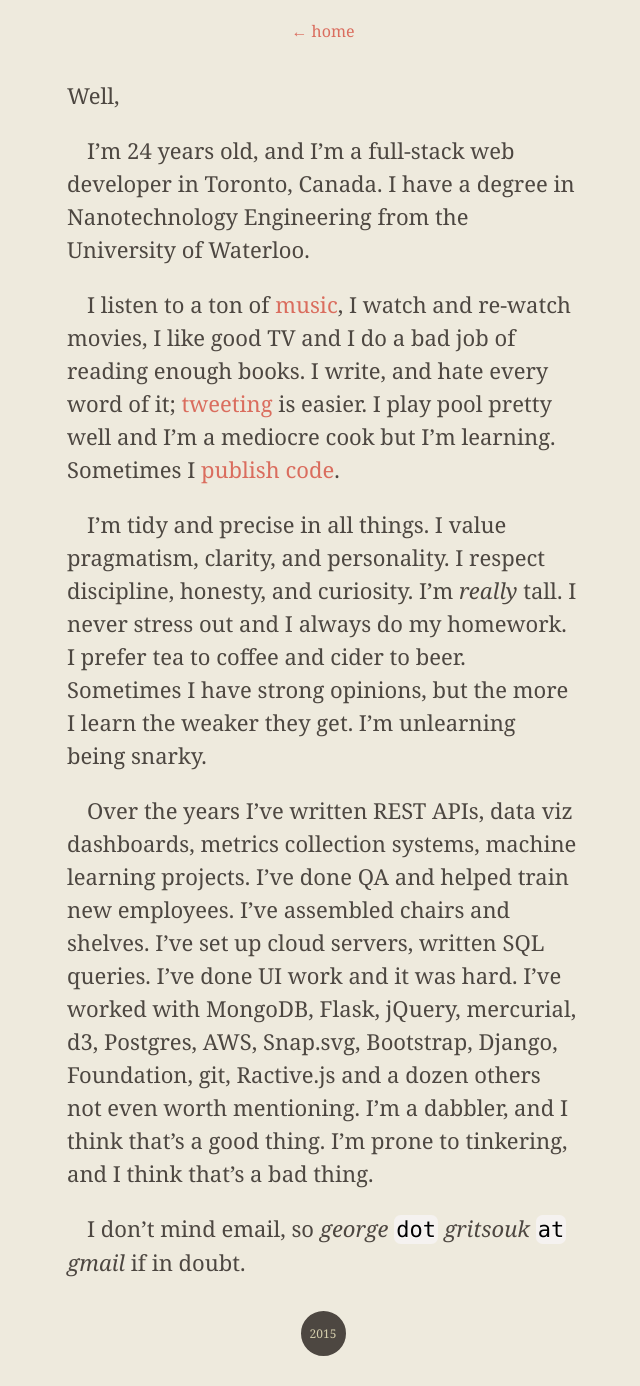
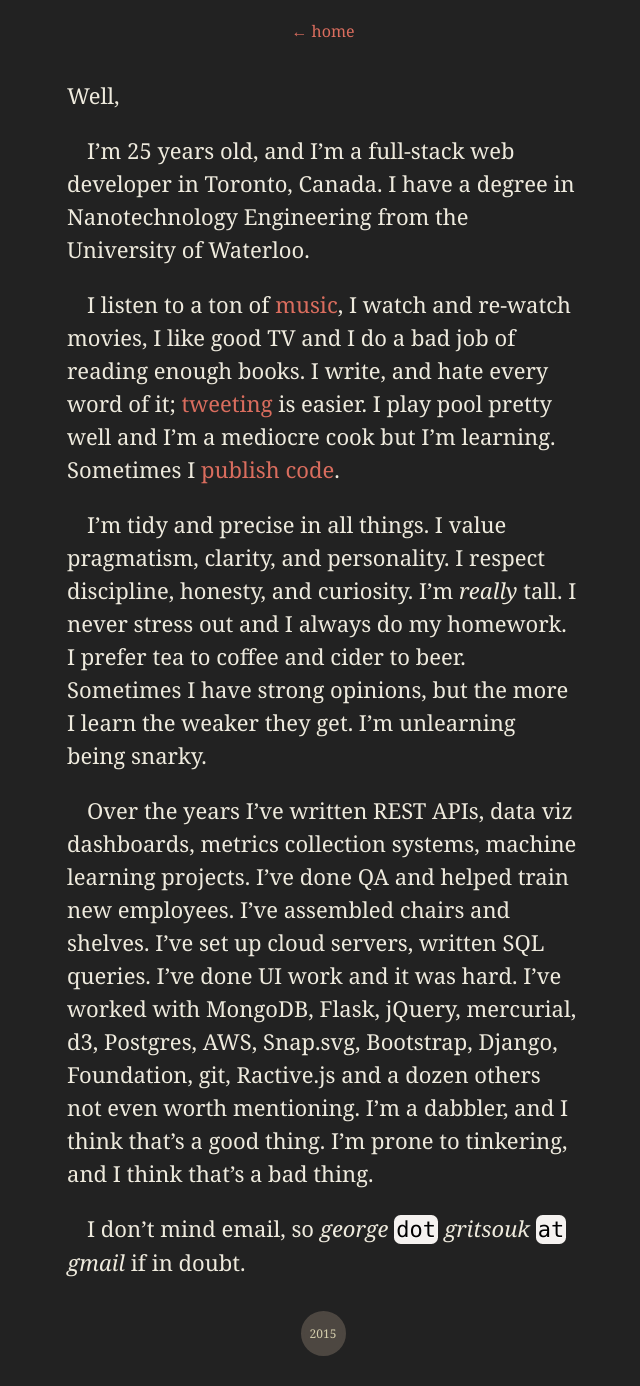
Before and after one commit to gggritso/site, a Jekyll site: the page built from about.md, in a window 1280 px wide. Shown: the whole page, without its empty margins (317-957 px from the left). Built offline with Jekyll 4.4.1, drawn with Linux system fonts in a browser that asks for light colours.

Commit message:
Update website styling.

```diff
--- a/_sass/colours.scss
+++ b/_sass/colours.scss
@@ -1,4 +1,5 @@
 $beige: #EEEADD;
+$black: #222222;
 $chocolate: #4D4741;
 $tangerine: #DA6D5E;
 $pom: #E21B5A;
--- a/about.md
+++ b/about.md
@@ -4,7 +4,7 @@ layout:	post
 
 Well,
 
-I'm 24 years old, and I'm a full-stack web developer in Toronto, Canada. I have a degree in Nanotechnology Engineering from the University of Waterloo.
+I'm 25 years old, and I'm a full-stack web developer in Toronto, Canada. I have a degree in Nanotechnology Engineering from the University of Waterloo.
 
 I listen to a ton of [music](http://www.rdio.com/people/gggritso/), I watch and re-watch movies, I like good TV and I do a bad job of reading enough books. I write, and hate every word of it; [tweeting](http://twitter.com/gggritso) is easier. I play pool pretty well and I'm a mediocre cook but I'm learning. Sometimes I [publish code](https://github.com/gggritso/).
 
--- a/css/main.scss
+++ b/css/main.scss
@@ -1,6 +1,5 @@
 ---
 ---
-
 
 @import './normalize';
 @import './prism';
@@ -10,20 +9,20 @@
 
 /* TEXT */
 body {
-	color: $chocolate;
-	background-color: $beige;
+	background-color: $black;
+	color: $beige;
 
 	font-family: "calluna-1", "calluna-2", "Georgia", serif;
 }
 
 ::selection {
-	color: $beige;
-	background: $chocolate;
+	background: $beige;
+	color: $chocolate;
 }
 
 ::-moz-selection {
-	color: $beige;
-	background: $chocolate;
+	background: $beige;
+	color: $chocolate;
 }
 
 
@@ -60,12 +59,11 @@ a {
 	color: $tangerine;
 
 	text-decoration: none;
-
-	@include transition(0.25s color);
 }
 
 a:hover {
 	color: $pom;
+	@include transition(0.25s color);
 }
 
 /* IMAGES */
@@ -91,15 +89,26 @@ hr {
 /* QUOTES */
 blockquote {
 	margin-left: 0;
-	border-left: solid 3px $chocolate;
 
 	font-style: italic;
 
 	text-indent: 0;
-}
 
-blockquote p {
-	margin-left: 10px;
+	p {
+		font-size: 1.3em;
+	}
+
+	p:first-of-type {
+		margin-top: 0;
+		text-indent: -15px;
+		&::before {
+			content: "“ ";
+		}
+	}
+
+	p:last-of-type {
+		margin-bottom: 0;
+	}
 }
 
 /* TYPOGRAPHY */
@@ -252,10 +261,6 @@ article > .post-subtitle {
 	height: auto !important;
 	height: 100%;
 	margin-bottom: -50px;
-
-	-webkit-transition: 0.1s padding;
-	-o-transition: 0.1s padding;
-	transition: 0.1s padding;
 }
 
 @media screen and (min-width: 767px) {
```
